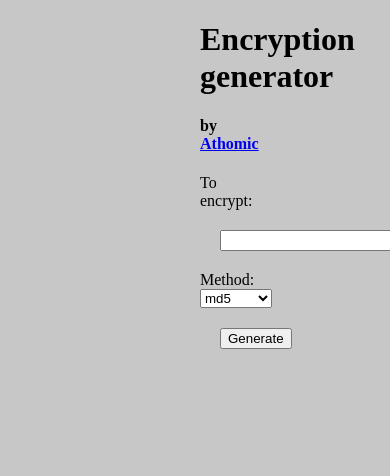
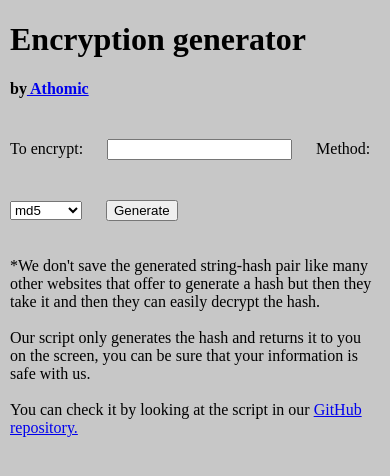
Before and after one commit to juanmatola/hash-generator, a PHP site: page / in a window 390 px wide; the page is wider, and only the part inside the window is pictured. Shown: the top 476 px of that part. Run offline with PHP 8.4, Linux system fonts and the light colour scheme.

Commit message:
Rediseño para mobile

```diff
--- a/index.php
+++ b/index.php
@@ -19,7 +19,18 @@
         }
         main{
             box-sizing:border-box;
-            padding: 0px 200px;
+            padding: 0px 10px;
+        }
+        section {
+            background-color: #fff;
+            border: 1px solid black;
+            padding: 10px ;
+            overflow-x: scroll;
+        }
+        @media(min-width: 768px){
+            main {
+                padding: 0px 200px;
+            }
         }
     </style>
 </head>
@@ -50,9 +61,21 @@
 
                 $toShow = hash($method, $toConvert);
 
-                echo "<strong>Generated hash ({$method}):</strong> <code>".$toShow.'</code>';
+                echo "<strong>Generated hash ({$method}):</strong>";
+                echo "<section><p>{$toShow}</p></section>";
             }
         ?>
+        <footer>
+            <p>
+                *We don't save the generated string-hash pair like many other websites that offer to generate a hash but then they take it and then they can easily decrypt the hash.
+                <br>
+                <br>
+                 Our script only generates the hash and returns it to you on the screen, you can be sure that your information is safe with us.
+                <br>
+                <br>
+                 You can check it by looking at the script in our <a href="https://github.com/juanmatola/hash-generator">GitHub repository.</a>
+            </p>
+        </footer>
     </main>
 </body>
 </html>
```
